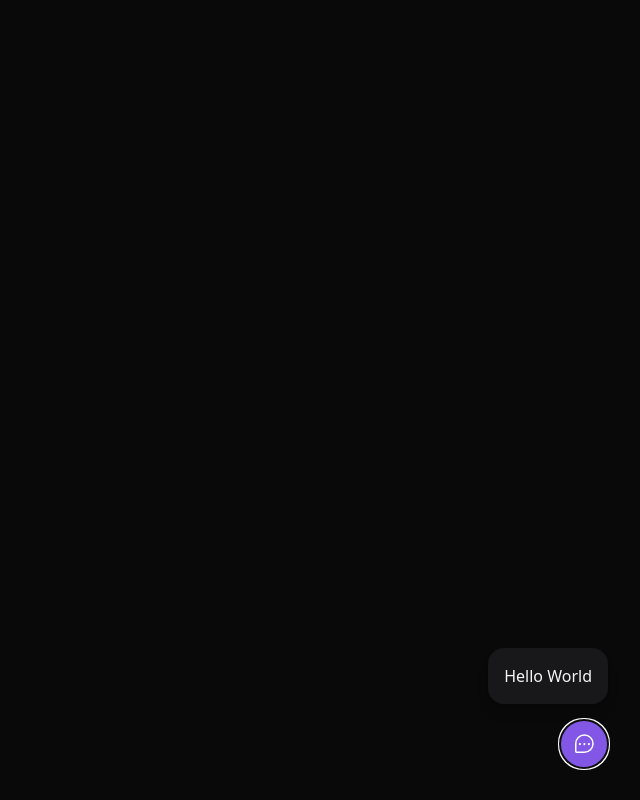
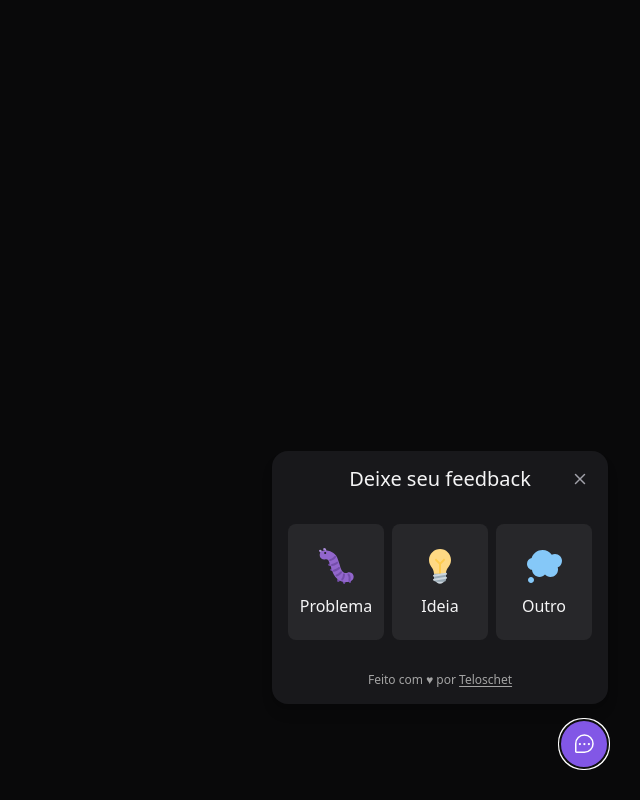
Before and after one commit to Teloschet/feedget, a React (Vite) app: page / in a window 1280 px wide. Both pictures are taken after a click on the button "Feedback". Shown: the whole page, without its empty margins (640-1280 px from the left). Built offline with nearby package versions, Linux system fonts and the light colour scheme.

Commit message:
feat: create buttons for form and array with typescript

```diff
--- a/src/components/WidgetForm.tsx
+++ b/src/components/WidgetForm.tsx
@@ -1,7 +1,71 @@
+import { useState } from "react";
+
+import { CloseButton } from "./CloseButton";
+
+import bugImageUrl from '../assets/bug.svg';
+import ideaImageUrl from '../assets/idea.svg';
+import thoughtImageUrl from '../assets/thought.svg';
+
+const feedbackTypes = {
+  BUG: {
+    title: 'Problema',
+    image: {
+      source: bugImageUrl,
+      alt: 'Imagem de um inseto'
+    },
+  },
+  IDEA: {
+    title: 'Ideia',
+    image: {
+      source: ideaImageUrl,
+      alt: 'Imagem de uma lâmpada'
+    },
+  },
+  OTHER: {
+    title: 'Outro',
+    image: {
+      source: thoughtImageUrl,
+      alt: 'Imagem de um balão de pensamento'
+    },
+  },
+};
+
+type FeedbackType = keyof typeof feedbackTypes;
+
 export function WidgetForm() {
+  const [feedbackType, setFeedbackType] = useState<FeedbackType | null>(null)
+
   return(
     <div className="bg-zinc-900 p-4 relative rounded-2xl mb-4 flex flex-col items-center shadow-lg w-[calc(100vw-2rem)] md:w-auto">
-      Hello World
+      <header>
+        <span className="text-xl leading-6">Deixe seu feedback</span>
+
+        <CloseButton />
+      </header>
+
+      {!feedbackType ? (
+        <div className="flex py-8 gap-2 w-full">
+        { Object.entries(feedbackTypes).map(([key, value]) => {
+          return (
+            <button
+              key={key}
+              className="bg-zinc-800 rounded-lg py-5 w-24 flex-1 flex flex-col items-center gap-2 border-2 border-transparent hover:border-brand-500 focus:border-brand-500 focus:outline-none"
+              onClick={() => setFeedbackType(key as FeedbackType)}
+              type="button"
+            >
+              <img src={value.image.source} alt={value.image.alt} />
+              <span>{value.title}</span>
+            </button>
+          )
+        }) }
+      </div>
+      ) : (
+        <p>Hello World</p>
+      )}
+
+      <footer className="text-xs text-neutral-400">
+        Feito com ♥ por <a className="underline underline-offset-2" href="">Teloschet</a>
+      </footer>
     </div>
   );
 }
```
